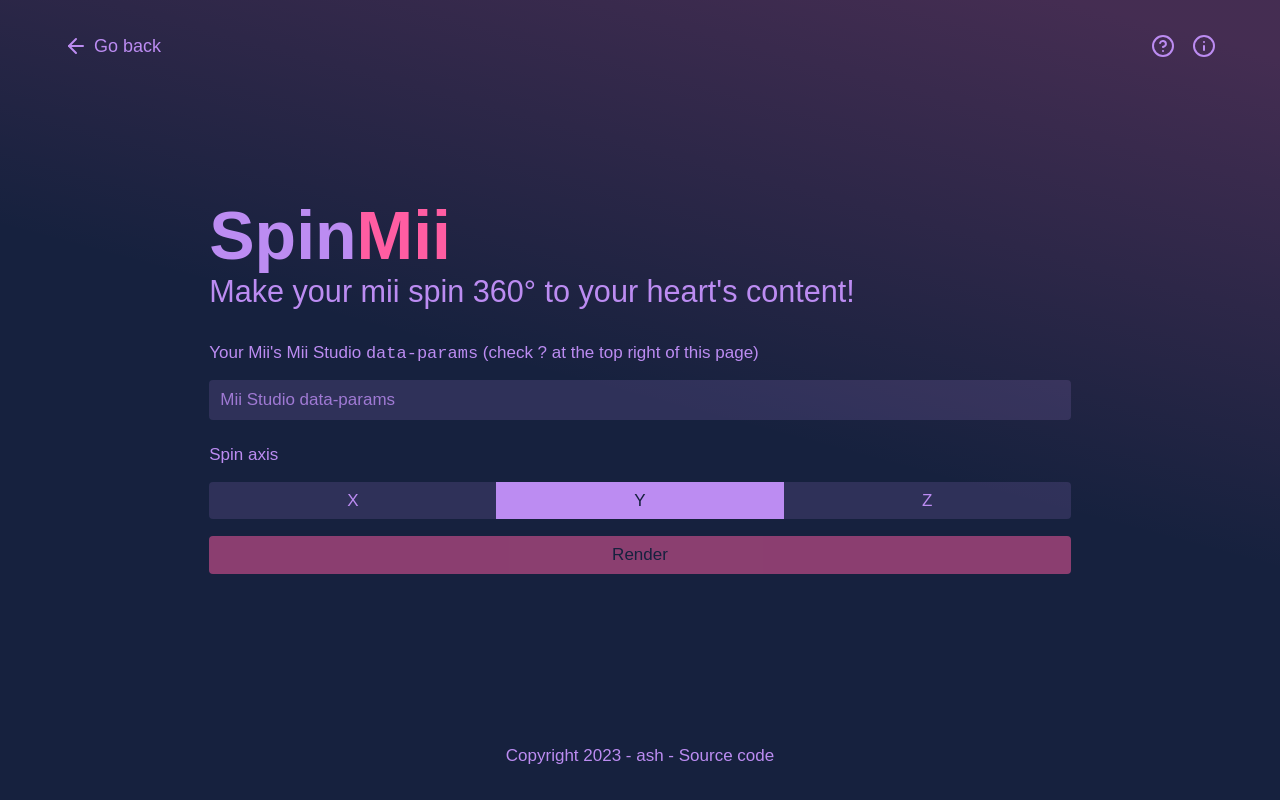
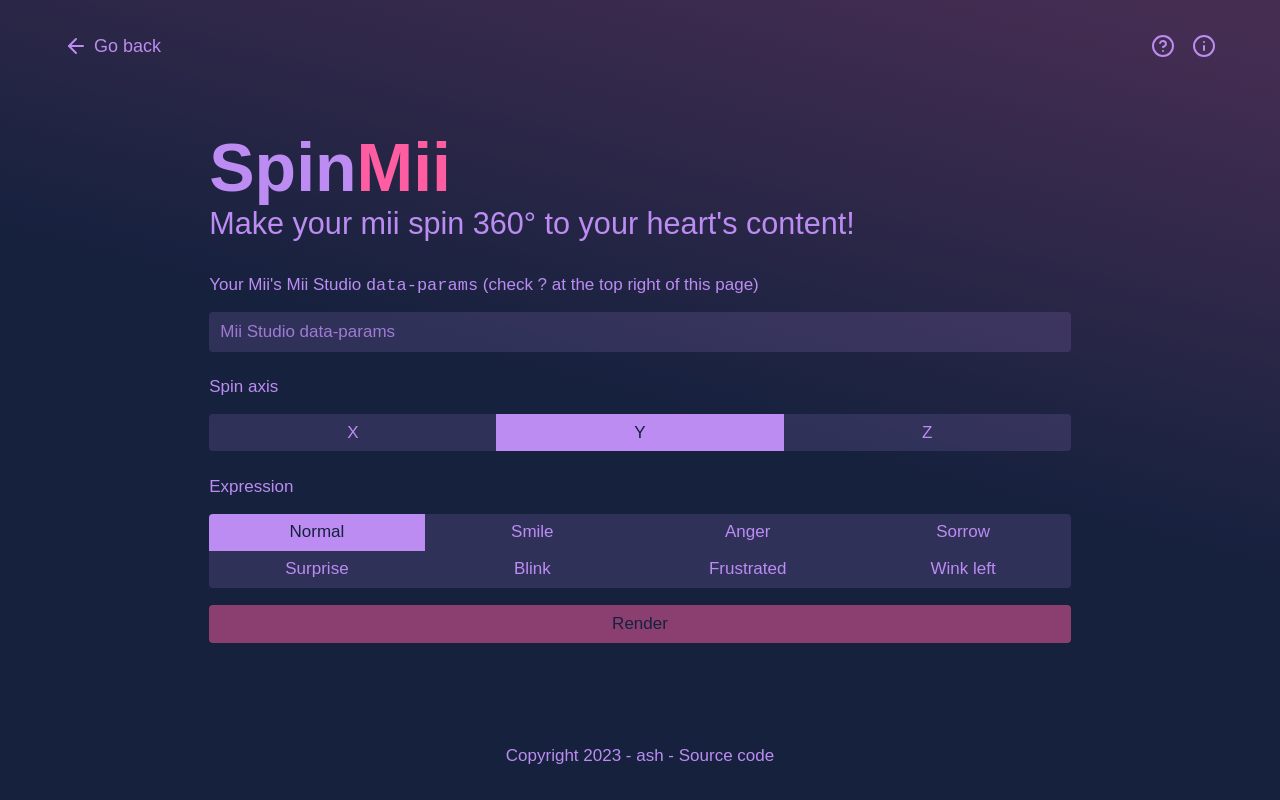
Before and after one commit to gitlimes/website, a Next.js app: page /spinmii in a window 1280 px wide. Built offline with nearby package versions, Linux system fonts and the light colour scheme; a web font is replaced by a local one.

Commit message:
fix: autodownload, add: expressions

```diff
--- a/pages/api/spinmii.js
+++ b/pages/api/spinmii.js
@@ -1,9 +1,14 @@
-const { GIFEncoder, quantize, applyPalette, nearestColorIndex } = require("gifenc");
+const {
+	GIFEncoder,
+	quantize,
+	applyPalette,
+	nearestColorIndex,
+} = require("gifenc");
 const { createCanvas, loadImage } = require("@napi-rs/canvas");
 
 export default async function stats(req, res) {
 	const {
-		query: { data, axis },
+		query: { data, axis, expression },
 	} = req;
 
 	const generateRenderUrl = (degrees) => {
@@ -24,7 +29,9 @@
 				break;
 		}
 
-		return `https://studio.mii.nintendo.com/miis/image.png?type=face&expression=normal&width=512&bgColor=13173300&clothesColor=default${cameraRotate}&characterXRotate=0&characterYRotate=0&characterZRotate=0&lightXDirection=0&lightYDirection=0&lightZDirection=0&lightDirectionMode=none&instanceCount=1&instanceRotationMode=model&data=${encodeURIComponent(
+		return `https://studio.mii.nintendo.com/miis/image.png?type=face&expression=${encodeURIComponent(
+			expression || normal
+		)}&width=512&bgColor=13173300&clothesColor=default${cameraRotate}&characterXRotate=0&characterYRotate=0&characterZRotate=0&lightXDirection=0&lightYDirection=0&lightZDirection=0&lightDirectionMode=none&instanceCount=1&instanceRotationMode=model&data=${encodeURIComponent(
 			data
 		)}`;
 	};
@@ -63,6 +70,7 @@
 	res.writeHead(200, {
 		"Content-Type": "image/gif",
 		"Content-Length": gifBuffer.length,
+		"Content-Disposition": "attachment; filename=spinmii.gif",
 	});
 	res.end(gifBuffer);
 }
--- a/pages/spinmii.js
+++ b/pages/spinmii.js
@@ -4,16 +4,33 @@
 import Guide from "../components/Guide";
 import OpenGraph from "../components/openGraph";
 import Footer from "../components/Footer";
+import { saveAs } from "file-saver";
+
+import classNames from "classnames";
 
 import styles from "../styles/stuffitempage.module.css";
 
 export default function SpinMii() {
 	const [axis, setAxis] = useState("y");
+	const [expression, setExpression] = useState("normal");
 	const [miiData, setmiiData] = useState("");
+	const [loading, setLoading] = useState(false);
 
 	const renderURL = `/api/spinmii?data=${encodeURIComponent(
 		miiData
-	)}&axis=${encodeURIComponent(axis)}`;
+	)}&axis=${encodeURIComponent(axis)}&expression=${encodeURIComponent(
+		expression
+	)}`;
+
+	const downloadRender = () => {
+		setLoading(true);
+		fetch(renderURL)
+			.then((res) => res.blob())
+			.then((blob) => {
+				saveAs(blob, "spinmii.gif");
+				setLoading(false);
+			});
+	};
 
 	return (
 		<div>
@@ -31,11 +48,11 @@
 				/>
 				<meta
 					property="og:image"
-					content="https:/limes.pink/api//spinmii?data=dfe5ecbabfbcc6cc040e0c141c202b363b3940474c53626a818c93a1a7aed5bac2cad6c7cbdfe3f7ff020907081020&axis=y"
+					content="https:/limes.pink/assets/images/spinmii.gif"
 				/>
 				<meta
 					name="twitter:image"
-					content="https:/limes.pink/api//spinmii?data=dfe5ecbabfbcc6cc040e0c141c202b363b3940474c53626a818c93a1a7aed5bac2cad6c7cbdfe3f7ff020907081020&axis=y"
+					content="https:/limes.pink/assets/images/spinmii.gif"
 				/>
 				<OpenGraph />
 			</Head>
@@ -77,12 +94,53 @@
 						<label htmlFor="z">Z</label>
 					</fieldset>
 
-					<a
-						href={renderURL}
-						target="_blank"
-						className={!miiData ? styles.disabled : null}
+					<label htmlFor="expressions" style={{ marginTop: "1.5rem" }}>
+						Expression
+					</label>
+					<fieldset
+						name="expressions"
+						className={styles.four}
+						onChange={(e) => setExpression(e.target.value)}
 					>
-						<button className={styles.styled}>Render</button>
+						{[
+							"normal",
+							"smile",
+							"anger",
+							"sorrow",
+							"surprise",
+							"blink",
+							"frustrated",
+							"wink_left",
+						].map((expression) => (
+							<>
+								<input
+									type="radio"
+									id={expression}
+									name="expression"
+									value={expression}
+									defaultChecked={expression === "normal"}
+								/>
+								<label htmlFor={expression}>
+									{expression
+										.replace("_", " ")
+										.replace(expression[0], expression[0].toUpperCase())}
+								</label>
+							</>
+						))}
+					</fieldset>
+
+					<a target="_blank" className={!miiData ? styles.disabled : null}>
+						<button
+							className={classNames(styles.styled, {
+								[styles.loading]: loading,
+							})}
+							onClick={(e) => {
+								e.preventDefault();
+								downloadRender();
+							}}
+						>
+							{loading ? "Rendering..." : "Render"}
+						</button>
 					</a>
 				</div>
 
@@ -123,7 +181,11 @@
 					</div>
 					<div
 						id="help"
-						style={{ position: "absolute", top: "0", right: "calc(24px + 1rem)" }}
+						style={{
+							position: "absolute",
+							top: "0",
+							right: "calc(24px + 1rem)",
+						}}
 					>
 						<Guide icon="help">
 							<h2>
--- a/styles/stuffitempage.module.css
+++ b/styles/stuffitempage.module.css
@@ -106,6 +106,11 @@
   background: rgba(var(--accentrgb), 0.85);
 }
 
+.floatingContainer button.loading {
+  background: rgba(var(--accentrgb), 0.8);
+  pointer-events: none;
+}
+
 .floatingContainer > label {
   display: inline-block;
   margin-top: 2rem;
@@ -141,6 +146,9 @@
 
 .floatingContainer > fieldset.three {
   grid-template-columns: repeat(3, 1fr);
+}
+.floatingContainer > fieldset.four {
+  grid-template-columns: repeat(4, 1fr);
 }
 
 .notice {
```
Also changed, not shown: public/assets/images/spinmii.gif (added).
